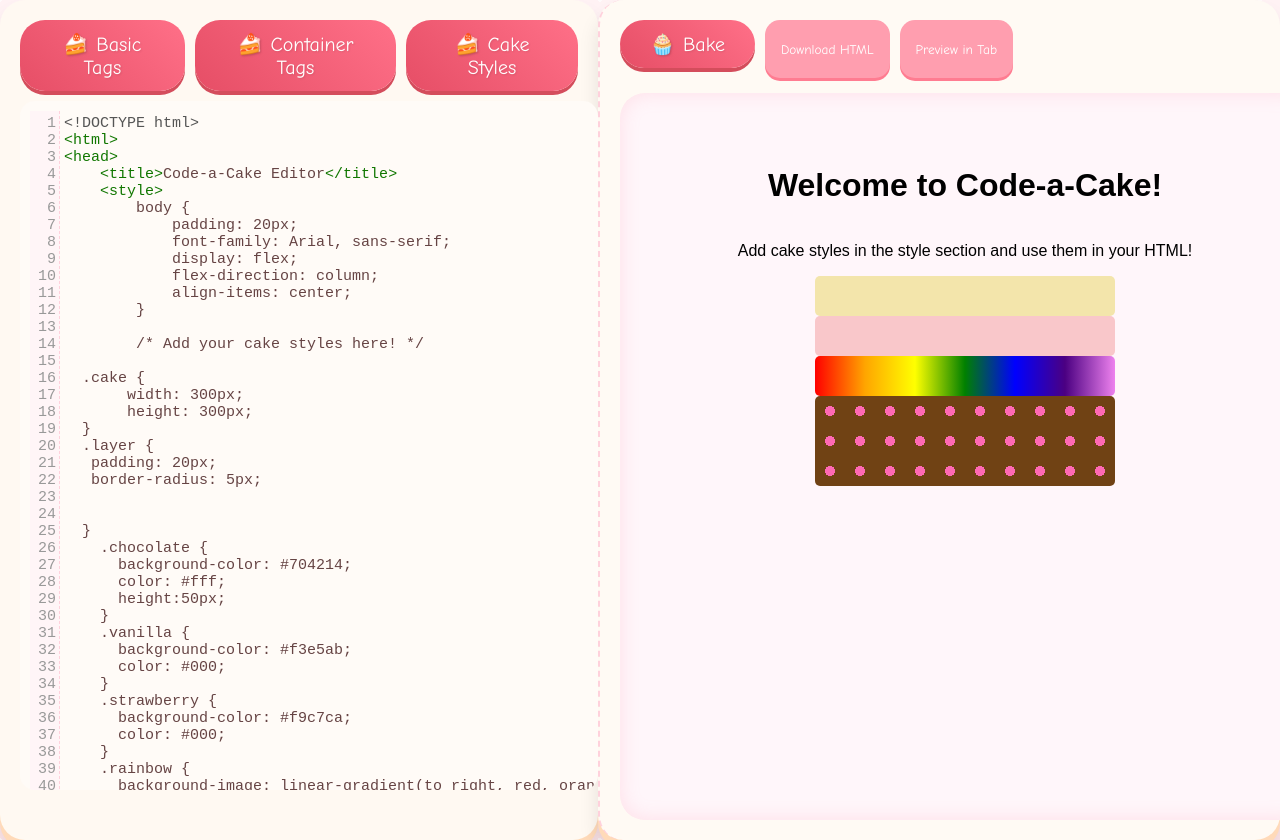
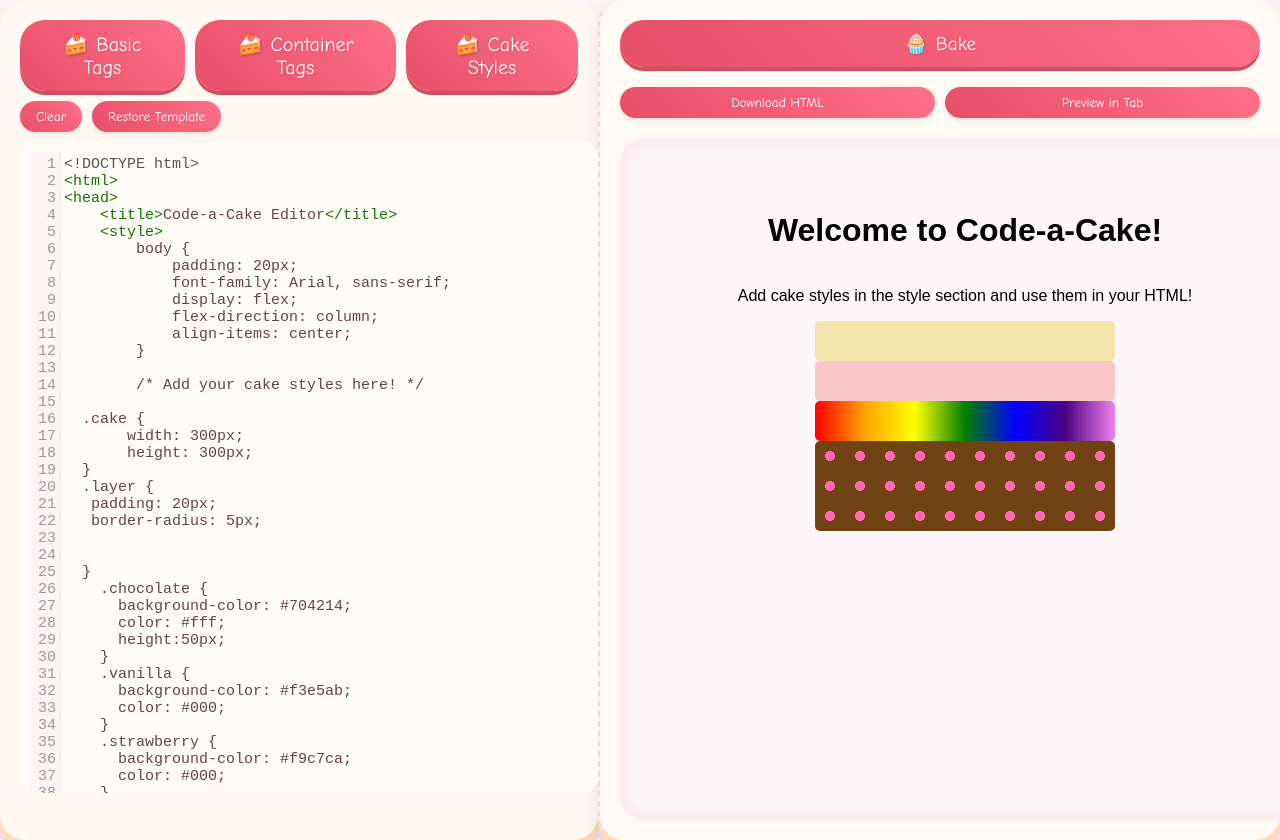
Before and after one commit to omnisonic/code-a-cake, a website with bundled scripts: page docs/index.html in a window 1280 px wide. Shown: the top 840 px of the page. Built offline with nearby package versions, Linux system fonts and the light colour scheme.

Commit message:
add clear and restore buttons , two row preview side buttons

```diff
--- a/docs/css/styles.css
+++ b/docs/css/styles.css
@@ -307,3 +307,83 @@ body {
     transform: translateY(1px);
     box-shadow: 0 1px 0 #ff7c91;
 }
+
+.editor-buttons {
+    margin-bottom: 10px;
+}
+
+.editor-buttons button {
+    background: linear-gradient(45deg, #e64e66, #ff7088);
+    color: white;
+    border: none;
+    padding: 8px 16px;
+    border-radius: 20px;
+    cursor: pointer;
+    font-family: 'Comic Sans MS', cursive, sans-serif;
+    box-shadow: 0 2px 4px rgba(0,0,0,0.1);
+    transition: transform 0.2s, box-shadow 0.2s;
+}
+
+.editor-buttons button:hover {
+    transform: translateY(-2px);
+    box-shadow: 0 4px 8px rgba(0,0,0,0.15);
+}
+
+.editor-buttons button:active {
+    transform: translateY(0);
+    box-shadow: 0 2px 4px rgba(0,0,0,0.1);
+}
+
+.preview-buttons {
+    display: flex;
+    flex-direction: column;
+    gap: 10px;
+    margin-bottom: 20px;
+}
+
+.button-row {
+    display: flex;
+    gap: 10px;
+    width: 100%;
+}
+
+.button-row:first-child button {
+    width: 100%;
+}
+
+.button-row:not(:first-child) {
+    justify-content: space-between;
+}
+
+.button-row:not(:first-child) button {
+    flex: 1;
+}
+
+/* Apply styles to all buttons in the preview section */
+.preview-buttons button {
+    background: linear-gradient(45deg, #e64e66, #ff7088);
+    color: white;
+    border: none;
+    padding: 8px 16px;
+    border-radius: 20px;
+    cursor: pointer;
+    font-family: 'Comic Sans MS', cursive, sans-serif;
+    box-shadow: 0 2px 4px rgba(0,0,0,0.1);
+    transition: transform 0.2s, box-shadow 0.2s;
+}
+
+.preview-buttons button:hover {
+    transform: translateY(-2px);
+    box-shadow: 0 4px 8px rgba(0,0,0,0.15);
+}
+
+.preview-buttons button:active {
+    transform: translateY(0);
+    box-shadow: 0 2px 4px rgba(0,0,0,0.1);
+}
+
+/* Make the Bake button stand out more */
+#apply-button {
+    font-size: 1.2em;
+    padding: 12px 24px;
+}
--- a/docs/index.html
+++ b/docs/index.html
@@ -9,13 +9,21 @@
     <div id="container">
         <div class="editor">
             <div id="menu-container"></div>
+            <div class="button-container editor-buttons">
+                <button id="clearButton">Clear</button>
+                <button id="restoreButton">Restore Template</button>
+            </div>
             <div id="code-editor"></div>
         </div>
         <div class="preview">
-            <div class="button-container">
-                <button id="apply-button">Bake</button>
-                <button id="downloadButton">Download HTML</button>
-                <button id="previewButton">Preview in Tab</button>
+            <div class="button-container preview-buttons">
+                <div class="button-row">
+                    <button id="apply-button">Bake</button>
+                </div>
+                <div class="button-row">
+                    <button id="downloadButton">Download HTML</button>
+                    <button id="previewButton">Preview in Tab</button>
+                </div>
             </div>
             <iframe id="html-output" sandbox="allow-same-origin"></iframe>
         </div>
--- a/docs/js/editor.js
+++ b/docs/js/editor.js
@@ -1,13 +1,8 @@
 // Initialize CodeMirror editor
 let codeEditor;
 
-// Wait for DOM to be ready
-document.addEventListener('DOMContentLoaded', () => {
-    codeEditor = CodeMirror(document.getElementById('code-editor'), {
-  mode: 'htmlmixed',
-  theme: 'default',
-  lineNumbers: true,
-  value: `<!DOCTYPE html>
+// Default template content
+const defaultTemplate = `<!DOCTYPE html>
 <html>
 <head>
     <title>Code-a-Cake Editor</title>
@@ -71,7 +66,15 @@ document.addEventListener('DOMContentLoaded', () => {
 
 
 </body>
-</html>`
+</html>`;
+
+// Wait for DOM to be ready
+document.addEventListener('DOMContentLoaded', () => {
+    codeEditor = CodeMirror(document.getElementById('code-editor'), {
+  mode: 'htmlmixed',
+  theme: 'default',
+  lineNumbers: true,
+  value: defaultTemplate
 });
 
 // Debounce function to limit preview updates
@@ -95,7 +98,32 @@ document.addEventListener('DOMContentLoaded', () => {
 // applyButton.addEventListener('click', () => updatePreview(codeEditor));
 
 // Initial preview (keep this to show initial content)
-// updatePreview(codeEditor);
+// updatePreview(codeEditor);    // Add clear and restore button functionality
+    const clearButton = document.getElementById('clearButton');
+    const restoreButton = document.getElementById('restoreButton');
+
+    clearButton.addEventListener('click', () => {
+        if (confirm('Are you sure you want to clear the editor? This will remove all content.')) {
+            codeEditor.setValue(`<!DOCTYPE html>
+<html>
+<head>
+    <title>Code-a-Cake Editor</title>
+    <style>
+        /* Add your styles here */
+    </style>
+</head>
+<body>
+    <!-- Add your content here -->
+</body>
+</html>`);
+        }
+    });
+
+    restoreButton.addEventListener('click', () => {
+        if (confirm('Are you sure you want to restore the default template? This will replace the current content.')) {
+            codeEditor.setValue(defaultTemplate);
+        }
+    });
 
 }); // End of DOMContentLoaded
 
```
